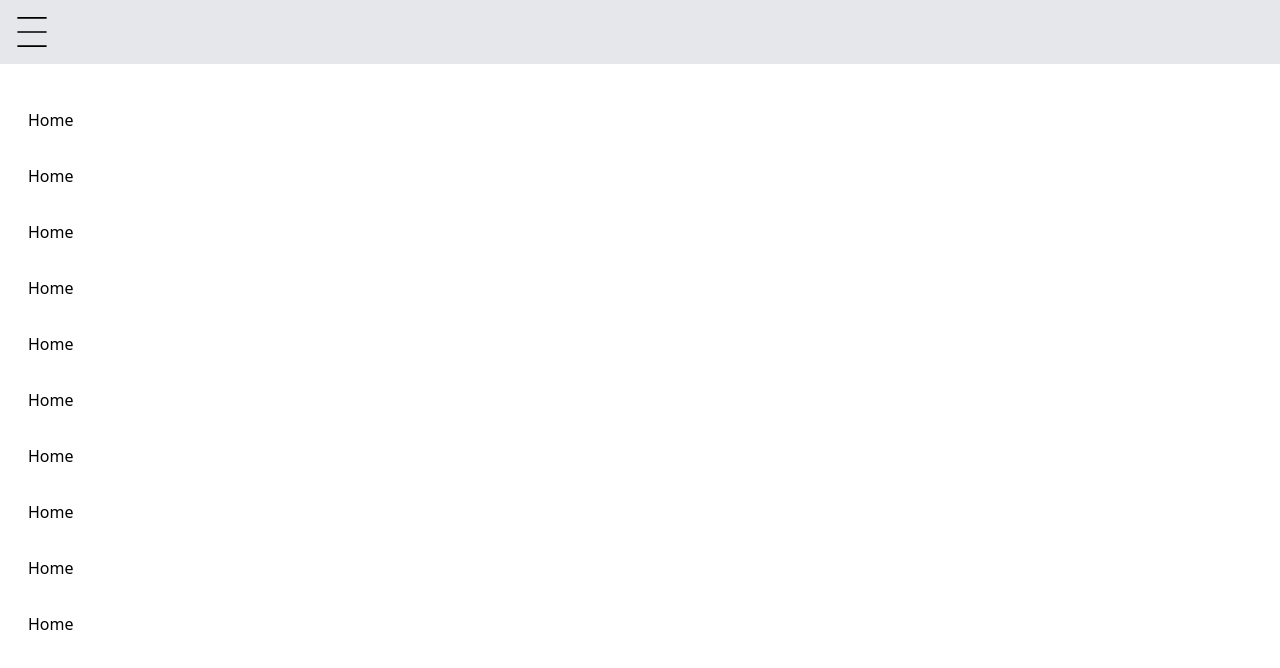
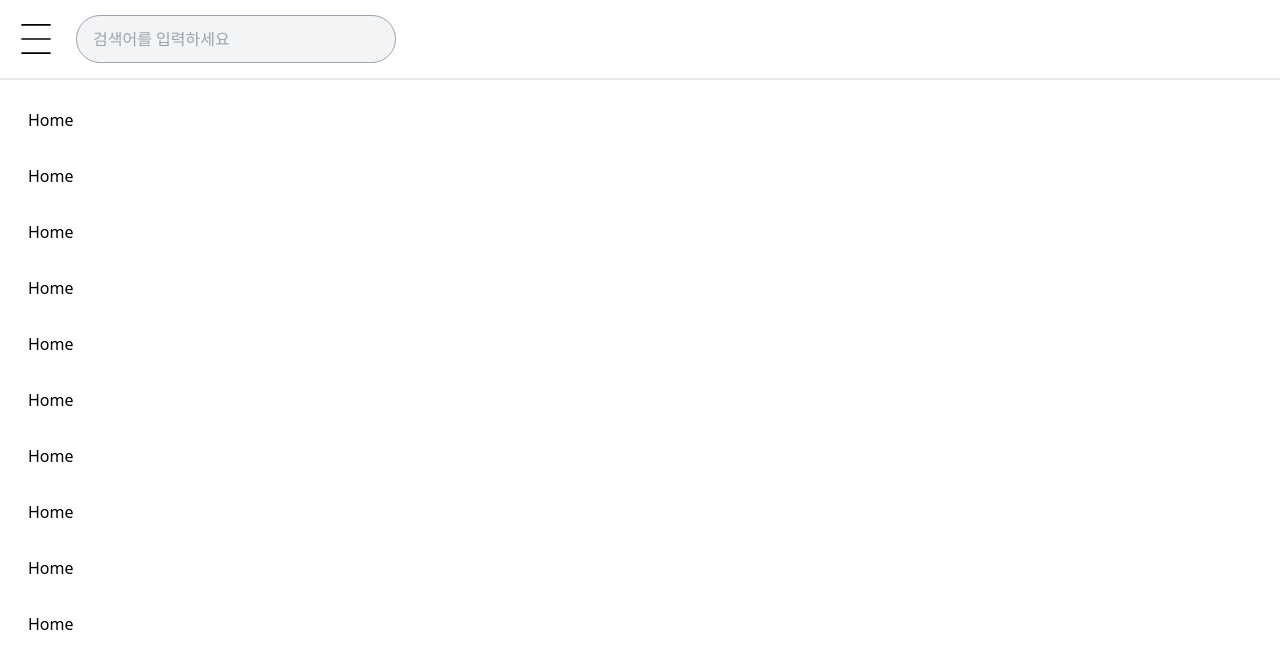
Before and after one commit to suk-6/24-web-programming-prj, a Next.js app: page / in a window 1280 px wide. Shown: the top 668 px of the page. Built offline with nearby package versions, Linux system fonts and the light colour scheme.

Commit message:
feat: Update Title component with SearchBar and improved layout

```diff
--- a/src/components/title.tsx
+++ b/src/components/title.tsx
@@ -3,17 +3,19 @@
 import { useState } from "react";
 import { CiMenuBurger } from "react-icons/ci";
 import { Sidebar } from "./sidebar/sidebar";
+import { SearchBar } from "./searchBar";
 export const Title = () => {
 	const [isOpen, setIsOpen] = useState(true);
 
 	return (
-		<div className=" w-full h-16 bg-gray-200 flex flex-row">
+		<div className=" w-full h-20 bg-white border-b-2 flex flex-row gap-5 items-center">
+			{isOpen && <Sidebar />}
 			<CiMenuBurger
-				className=" h-full ml-3"
+				className=" h-full ml-4"
 				size={40}
 				onClick={() => setIsOpen(!isOpen)}
 			/>
-			{isOpen && <Sidebar />}
+			<SearchBar />
 		</div>
 	);
 };
```
